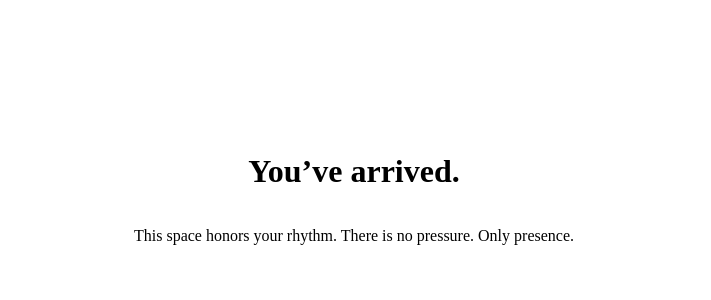
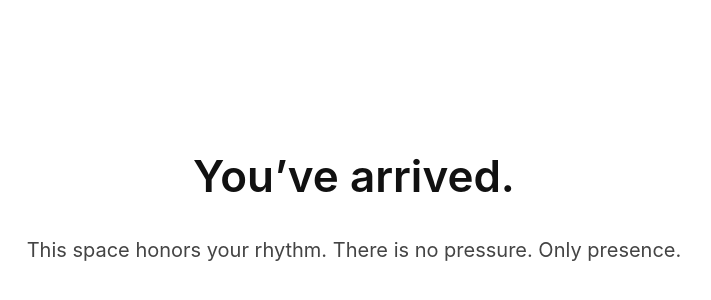
Before and after one commit to tribelocus/tribelocus-core, a Next.js app: page / in a window 1280 px wide. Shown: the part 212-512 px from the top of the page, without its empty margins (286-997 px from the left). Built offline with nearby package versions, Linux system fonts and the light colour scheme.

Commit message:
Merge Tailwind with custom emotional tone styles

```diff
--- a/app/globals.css
+++ b/app/globals.css
@@ -1,3 +1,60 @@
 @tailwind base;
 @tailwind components;
 @tailwind utilities;
+
+/* Global reset and tone */
+html, body {
+  font-family: -apple-system, BlinkMacSystemFont, 'Segoe UI', Roboto, Oxygen,
+             Ubuntu, Cantarell, 'Open Sans', 'Helvetica Neue', sans-serif;
+  line-height: 1.7;
+  height: 100%;
+  width: 100%;
+  display: flex;
+  justify-content: center;
+  align-items: center;
+  transition: background-color 0.3s ease, color 0.3s ease;
+}
+
+/* Light Mode */
+@media (prefers-color-scheme: light) {
+  html, body {
+    background-color: #ffffff;
+    color: #111111;
+  }
+
+  p {
+    color: #444444;
+  }
+}
+
+/* Dark Mode */
+@media (prefers-color-scheme: dark) {
+  html, body {
+    background-color: #000000;
+    color: #f1f1f1;
+  }
+
+  p {
+    color: #cccccc;
+  }
+}
+
+/* Thought Block Layout */
+section {
+  text-align: center;
+  padding: 4rem 2rem;
+  max-width: 800px;
+}
+
+h1 {
+  font-size: 2.75rem;
+  font-weight: 600;
+  margin-bottom: 1.2rem;
+}
+
+p {
+  font-size: 1.25rem;
+  opacity: 0.85;
+  max-width: 700px;
+  margin: 0 auto;
+}
```
